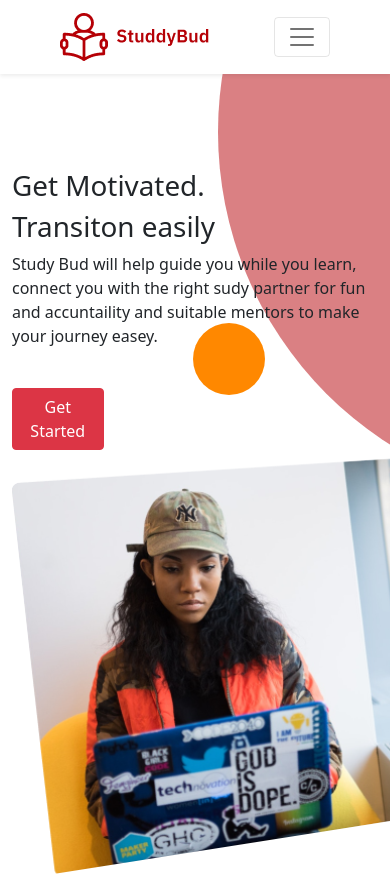
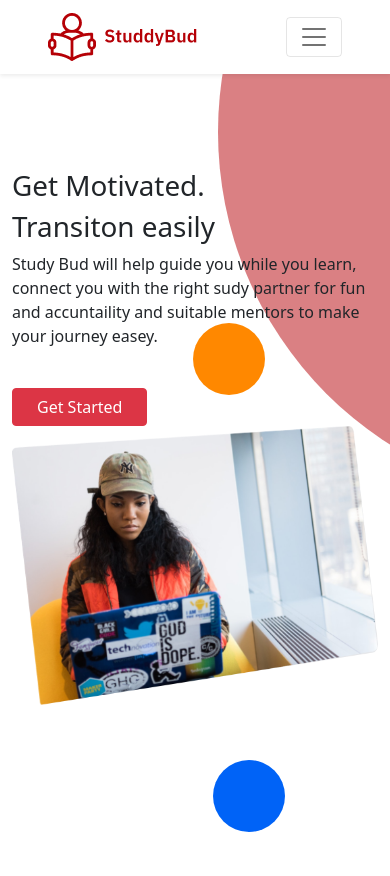
Before and after one commit to tjfaithpro/studybud, a Vue app: page / in a window 390 px wide. Shown: the top 876 px of the page. Built offline with nearby package versions, Linux system fonts and the light colour scheme.

Commit message:
updated responsiveness

```diff
--- a/public/index.html
+++ b/public/index.html
@@ -3,7 +3,8 @@
   <head>
     <meta charset="utf-8" />
     <meta http-equiv="X-UA-Compatible" content="IE=edge" />
-    <meta name="viewport" content="width=device-width,initial-scale=1.0" />
+    <!-- <meta name="viewport" content="width=device-width,initial-scale=1.0" /> -->
+    <meta name="viewport" content="width=device-width, user-scalable=no, initial-scale=1.0, maximum-scale=1.0, minimum-scale=1.0">
     <link rel="icon" href="<%= BASE_URL %>favicon.ico" />
     <title><%= htmlWebpackPlugin.options.title %></title>
     <link rel="preconnect" href="https://fonts.googleapis.com" />
--- a/src/App.vue
+++ b/src/App.vue
@@ -9,9 +9,11 @@
 
 <style>
 @import url('https://fonts.googleapis.com/css2?family=Inter:wght@300&display=swap');
+body, html{
+  overflow-x:hidden;
+}
 body{
-  overflow-x:hidden;
-  width: 100vw;
+  margin:0;
 }
 .push-down{
   padding-top:20vh
--- a/src/components/HomeComponents/Hero.vue
+++ b/src/components/HomeComponents/Hero.vue
@@ -7,7 +7,7 @@
       </div>
       <b-container>
         <b-row class="hero_text">
-          <b-col align-self="end" data-aos="zoom-in">
+          <b-col md="6" sm="12" align-self="end" data-aos="zoom-in">
             <h1>Get Motivated.</h1>
             <h1>Transiton easily</h1>
             <p>
@@ -15,11 +15,11 @@
               the right sudy partner for fun and accuntaility and suitable
               mentors to make your journey easey.
             </p>
-            <b-button variant="danger" class="mt-4 w-25">Get Started</b-button>
+            <b-button variant="danger" class="mt-4 px-4">Get Started</b-button>
           </b-col>
-          <b-col>
+          <b-col md="6" sm="12" >
             <div >
-              <img class="aos-item" data-aos="zoom-out" data-aos-offset="-150" data-aos-delay="50" src="@/assets/images/background/Image.png" alt="" />
+              <img class="img-fluid" data-aos="zoom-out"  src="@/assets/images/background/Image.png" alt="" />
             </div>
           </b-col>
         </b-row>
@@ -35,12 +35,15 @@ export default {
 </script>
 
 <style scoped>
+
 .hero {
   width: 100vw;
   margin-bottom: 30vh;
 }
 .backgrounds {
   z-index: -2;
+  /* position: relative; */
+ /* top: -28.25%; */
 }
 .purple-circle {
   width: 46.25rem;
@@ -51,6 +54,7 @@ export default {
   top: -28.25%;
   left: 55.875%;
   z-index: -2;
+  overflow:hidden
 }
 .orange-circle {
   width: 4.5rem;
--- a/src/components/header.vue
+++ b/src/components/header.vue
@@ -1,6 +1,9 @@
 <template>
+ <div class="container-fluid">
+
+
   <b-navbar toggleable="lg"  class="shadow-sm px-5 justify-content-between" variant="white" fixed="top">
-    <b-container>
+
     <b-navbar-brand href="/">
     <img src="@/assets/logo.png"/>
     </b-navbar-brand>
@@ -25,8 +28,9 @@
       <b-button variant="danger" class="w-100">Login</b-button>
       </div>
     </b-collapse>
-    </b-container>
+
   </b-navbar>
+   </div>
 </template>
 
 <script>
--- a/src/views/Home.vue
+++ b/src/views/Home.vue
@@ -1,29 +1,22 @@
 <template>
   <div class="push-down">
    <!-- Hero component -->
-  <div>
     <PageHero/>
-  </div>
 
 <!-- HOW IT WORKS ---------------------------------------- -->
-  <div>
     <HowItWorks/>
-</div>
 
 
-    <div>
      <StudyGroup />
-    </div>
 
     <!-- Why Use -->
-    <div>
+
       <WhyUse />
-    </div>
+
 
     <!-- Testimonials -->
-    <div>
       <Testimonials />
-    </div>
+
   </div>
 
 </template>
```
